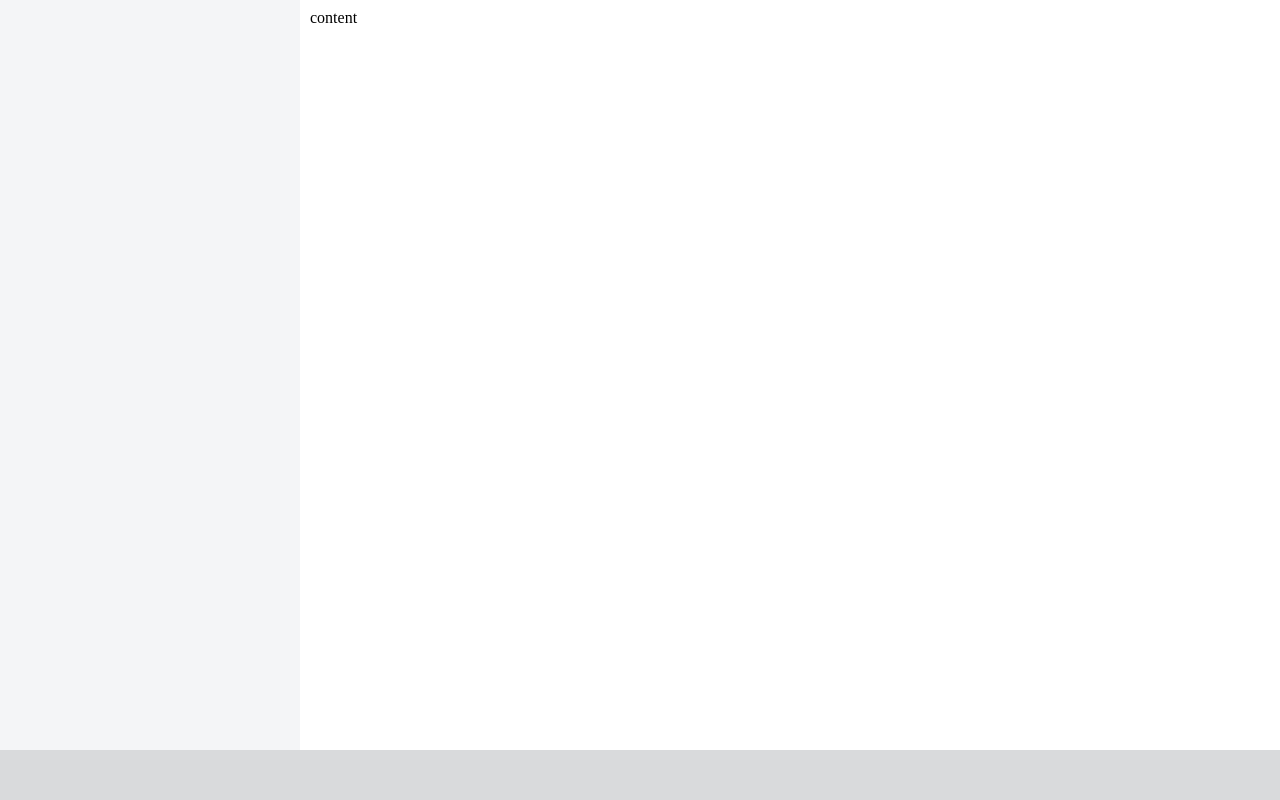
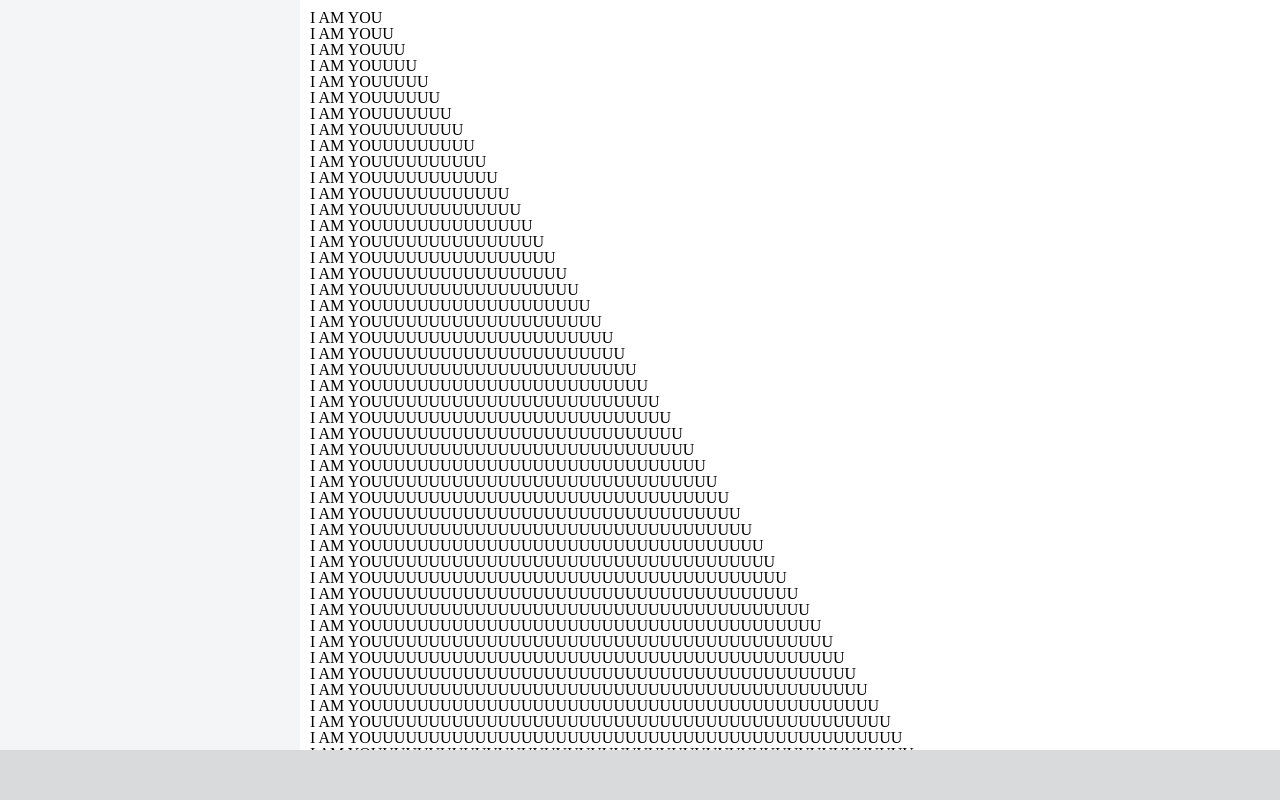
Before and after one commit to SupraSensum/TOP-project-todo-list-attempt-2, a website built with webpack: page src/template.html in a window 1280 px wide. Built offline with nearby package versions, Linux system fonts and the light colour scheme.

Commit message:
show all task on landing page

```diff
--- a/src/frontendModules/content.css
+++ b/src/frontendModules/content.css
@@ -1,5 +1,6 @@
 #content {
    overflow: auto;
+   word-wrap: break-word;
    background-color: #ffffff;
    padding: 10px;
 }
--- a/src/frontendModules/content.js
+++ b/src/frontendModules/content.js
@@ -1,5 +1,9 @@
 import './content.css';
+import allTasks from './taskViews/allTasks';
 
-export default function() {
-   console.log('load content');
+export default function () {
+   console.debug('load content.js');
+   const contentContainer = document.getElementById('content');
+   contentContainer.innerHTML = '';
+   allTasks();
 }
--- /dev/null
+++ b/src/frontendModules/taskViews/allTasks.js
@@ -0,0 +1,19 @@
+// import '../content.css';
+import Task from '../../backendModules/Task';
+
+export default function () {
+   console.debug('load allTasks.js');
+
+   const contentContainer = document.getElementById('content');
+   const taskList = document.createElement('ol');
+   const allTasks = Task.tasks;
+   console.debug(`allTasks is a ${typeof allTasks}`);
+   console.debug(`allTasks has ${allTasks.size ?? allTasks.length} items and is a ${Array.isArray(allTasks) ? 'array' : 'plain object'}`);
+   allTasks.forEach(task => {
+      console.debug(`adding ${task.title} to list`);
+      const taskListItem = document.createElement('li');
+      taskListItem.textContent = task.title;
+      taskList.appendChild(taskListItem);
+   });
+   contentContainer.appendChild(taskList);
+}
--- a/src/index.js
+++ b/src/index.js
@@ -7,9 +7,6 @@ import './cssReset.css';
 import './body.css';
 
 loadSidebar();
-
-window.Task = Task;
-
 for (let i = 0; i < 1000; i++) {
    new Task({
       title: `I AM YOU${'U'.repeat(i)}`,
@@ -22,3 +19,18 @@ for (let i = 0; i < 1000; i++) {
       completed: false,
    })
 }
+loadContent();
+
+window.Task = Task;
+
+
+// new Task({
+//    title: `I AM YOU`,
+//    description: '',
+//    dueDate: 'SUCK MY BALLS',
+//    priority: 1,
+//    notes: '',
+//    checklist: '',
+//    projects: [],
+//    completed: false,
+// })
```
